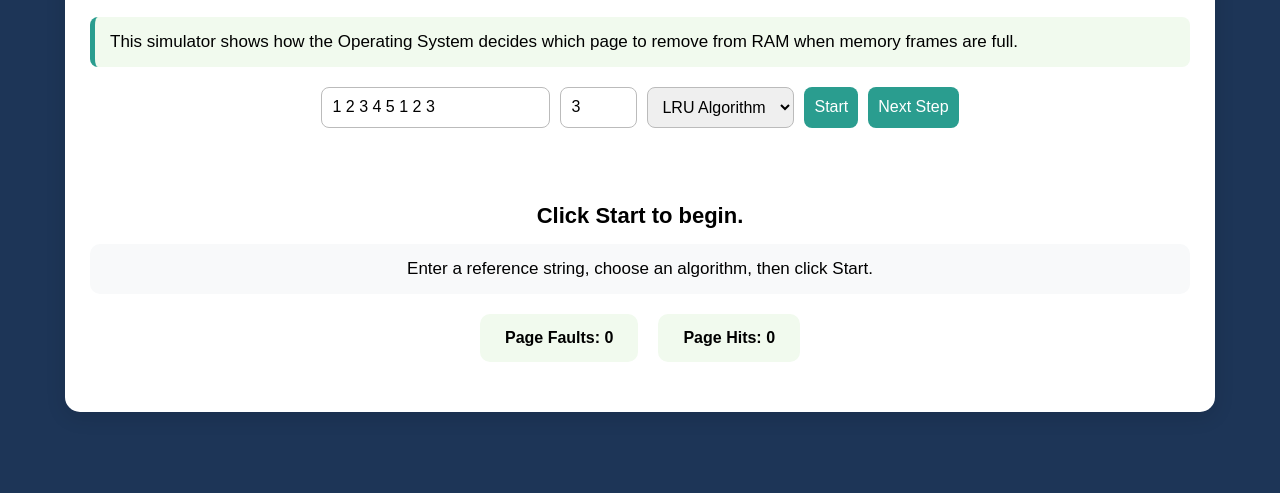
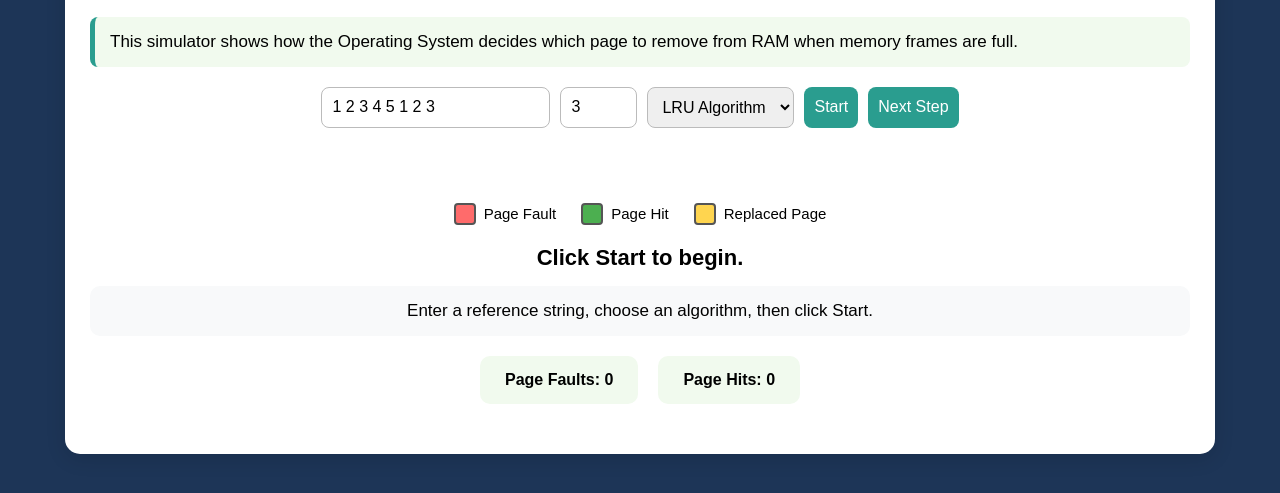
Before and after one commit to aelynrz/Virtual-Memory-Management-OPT-LRU, a plain HTML site: page index.html in a window 1280 px wide. Shown: the part 161-654 px from the top of the page. Drawn offline with Linux system fonts and the light colour scheme.

Commit message:
add legend

```diff
--- a/index.html
+++ b/index.html
@@ -30,6 +30,23 @@
 
   <div class="memory" id="memoryFrames"></div>
 
+  <div class="legend">
+    <div class="legend-item">
+        <span class="legend-box fault"></span>
+        Page Fault
+    </div>
+
+    <div class="legend-item">
+        <span class="legend-box hit"></span>
+        Page Hit
+    </div>
+
+    <div class="legend-item">
+        <span class="legend-box replaced"></span>
+        Replaced Page
+    </div>
+</div>
+
   <div class="status" id="statusText">Click Start to begin.</div>
 
   <div class="explanation" id="explanationText">
--- a/style.css
+++ b/style.css
@@ -157,3 +157,37 @@ th {
   border-radius: 10px;
   font-weight: bold;
 }
+
+.legend{
+    display:flex;
+    justify-content:center;
+    gap:25px;
+    margin:20px 0;
+    flex-wrap:wrap;
+}
+
+.legend-item{
+    display:flex;
+    align-items:center;
+    gap:8px;
+    font-size:15px;
+}
+
+.legend-box{
+    width:18px;
+    height:18px;
+    border-radius:4px;
+    border:2px solid #555;
+}
+
+.legend-box.hit{
+    background:#4CAF50;
+}
+
+.legend-box.fault{
+    background:#FF6B6B;
+}
+
+.legend-box.replaced{
+    background:#FFD54F;
+}
```
